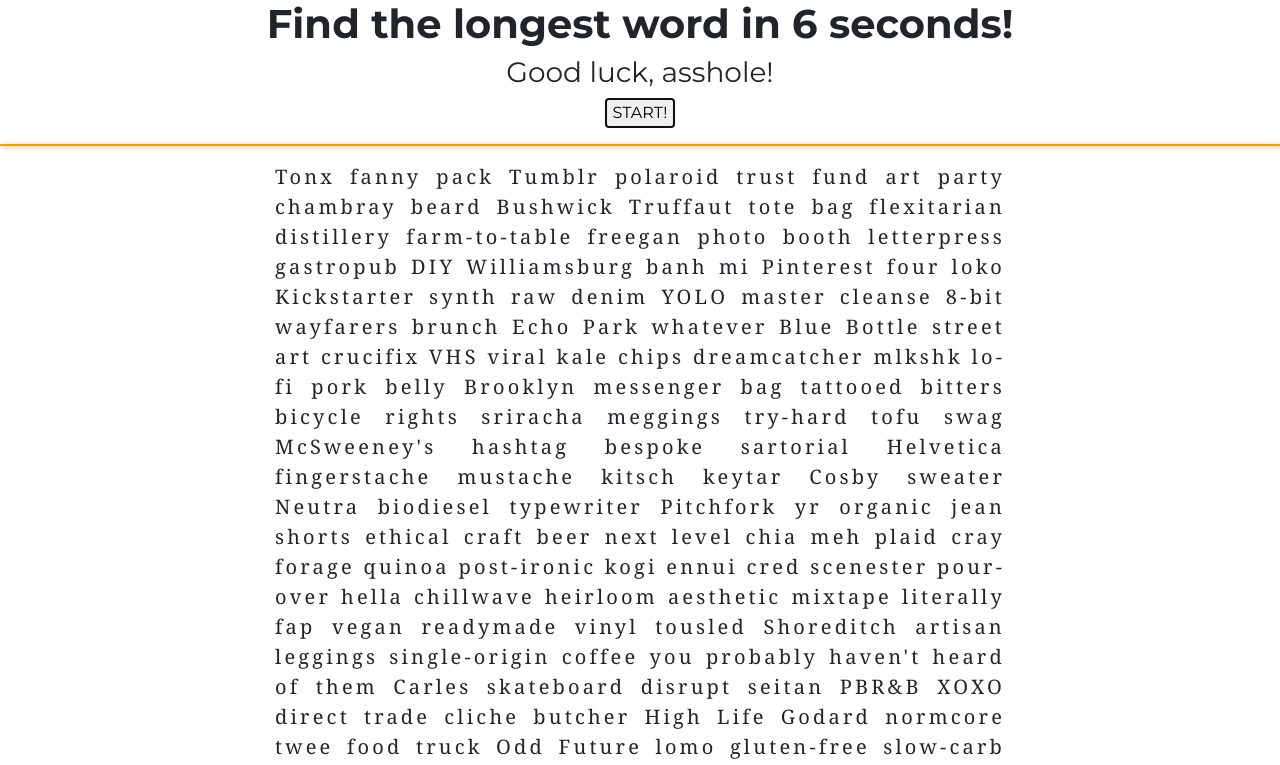
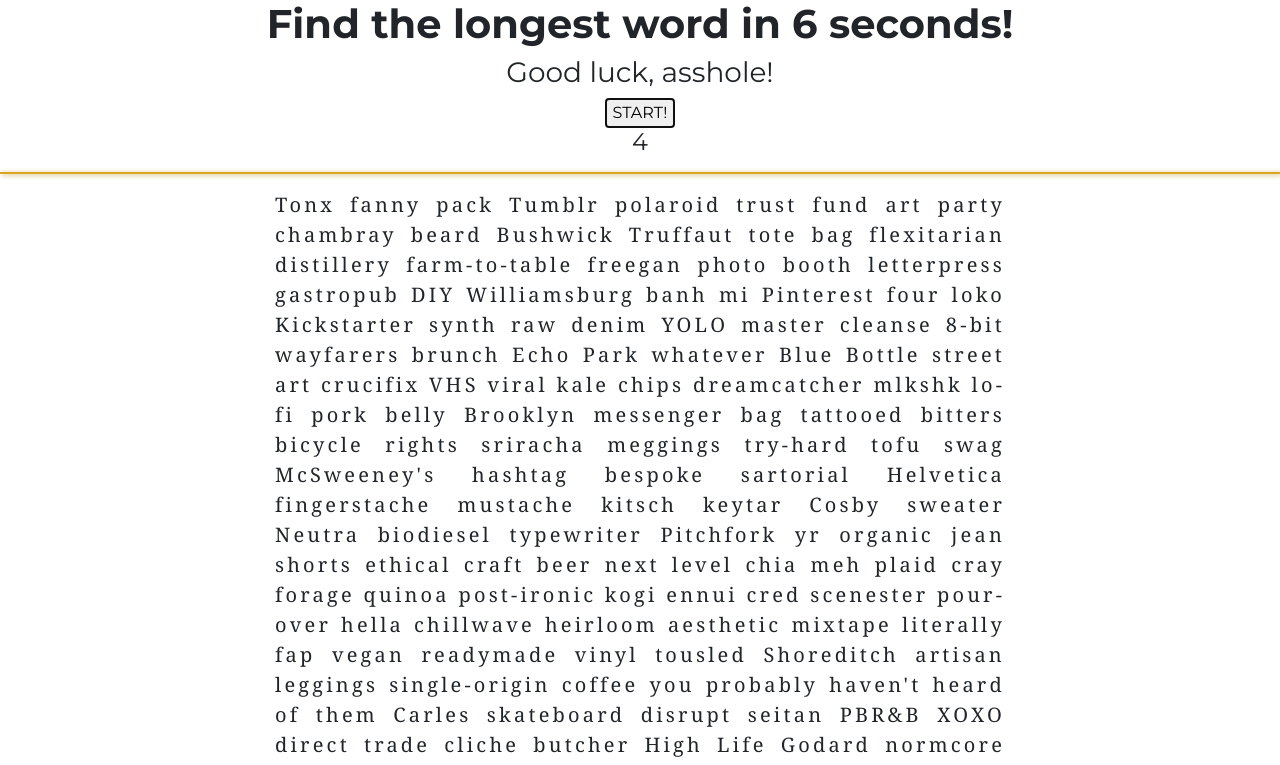
Before and after one commit to mmoga/longest-word-game, a plain HTML site: page index.html in a window 1280 px wide. Both pictures are taken after a click on the button "START!". Shown: the top 765 px of the page. Drawn offline with nearby package versions, Linux system fonts and the light colour scheme.

Commit message:
added timer display

```diff
--- a/app.js
+++ b/app.js
@@ -9,6 +9,8 @@
 const startBtn = document.querySelector('#start-btn');
 const answer = findLongestWord(wordList);
 let loserAlert;
+let timeLeft;
+let countdown;
 
 //add click event to all the spans that now wrap each individual string
 //also adds spaces between the span elements
@@ -29,12 +31,24 @@
 
 //Activates timer
 startBtn.addEventListener('click', startGame);
+startBtn.addEventListener('click', activateTimer);
 
-//gaurd to protect mutliple timer sets
+//gaurd to protect multiple timer sets
  function startGame() {
     if (!loserAlert) {
     loserAlert = window.setTimeout(showAlert, 6000);
     }
+}
+
+//Display countdown
+function activateTimer() {
+    timeLeft = 6;
+    countdown = setInterval(function(){
+    timeLeft--;
+    document.getElementById("countdown").textContent = timeLeft;
+    if(timeLeft <= 0)
+        clearInterval(countdown);
+    },1000);
 }
 
 //finds longest word
--- a/index.html
+++ b/index.html
@@ -22,6 +22,7 @@
 </div>
 </div>
 <button id="start-btn">START!</button>
+<h4 id="countdown">6</h4>
     </header>
     <main>
         <section>
```
